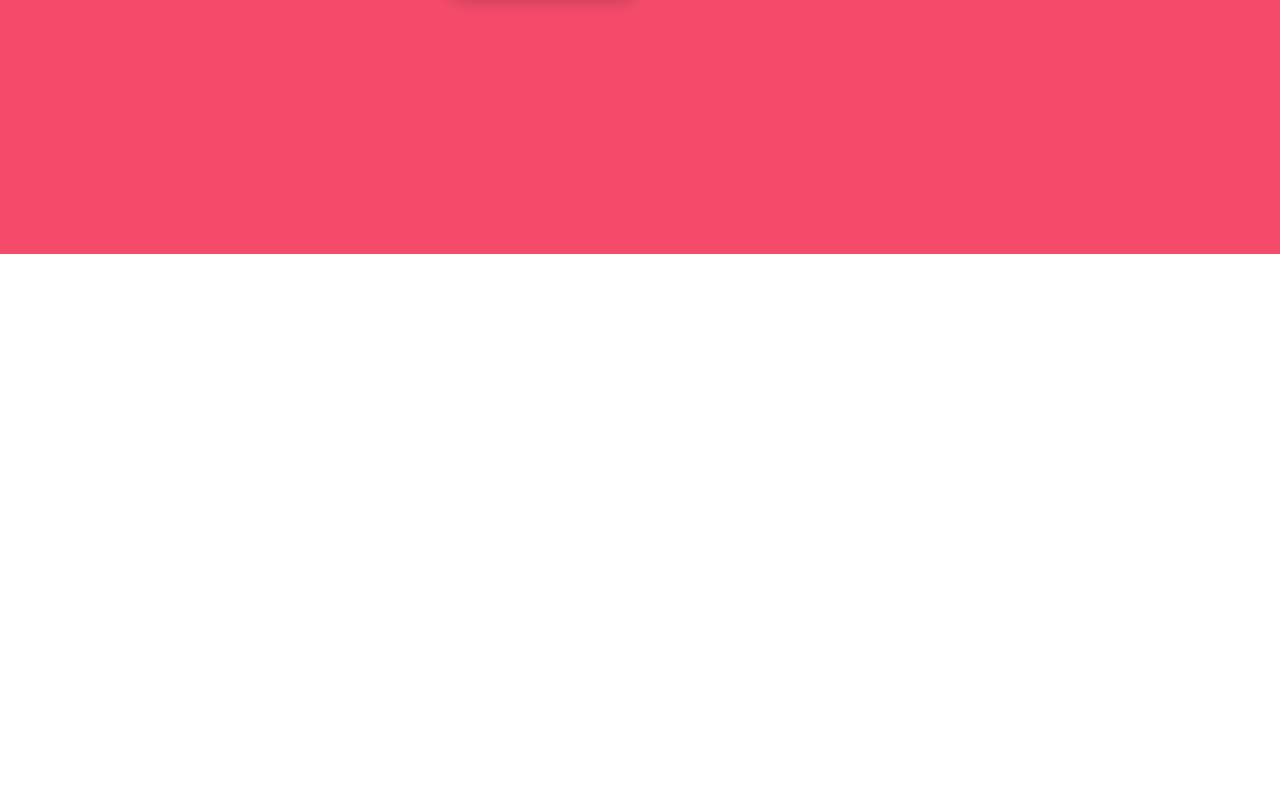
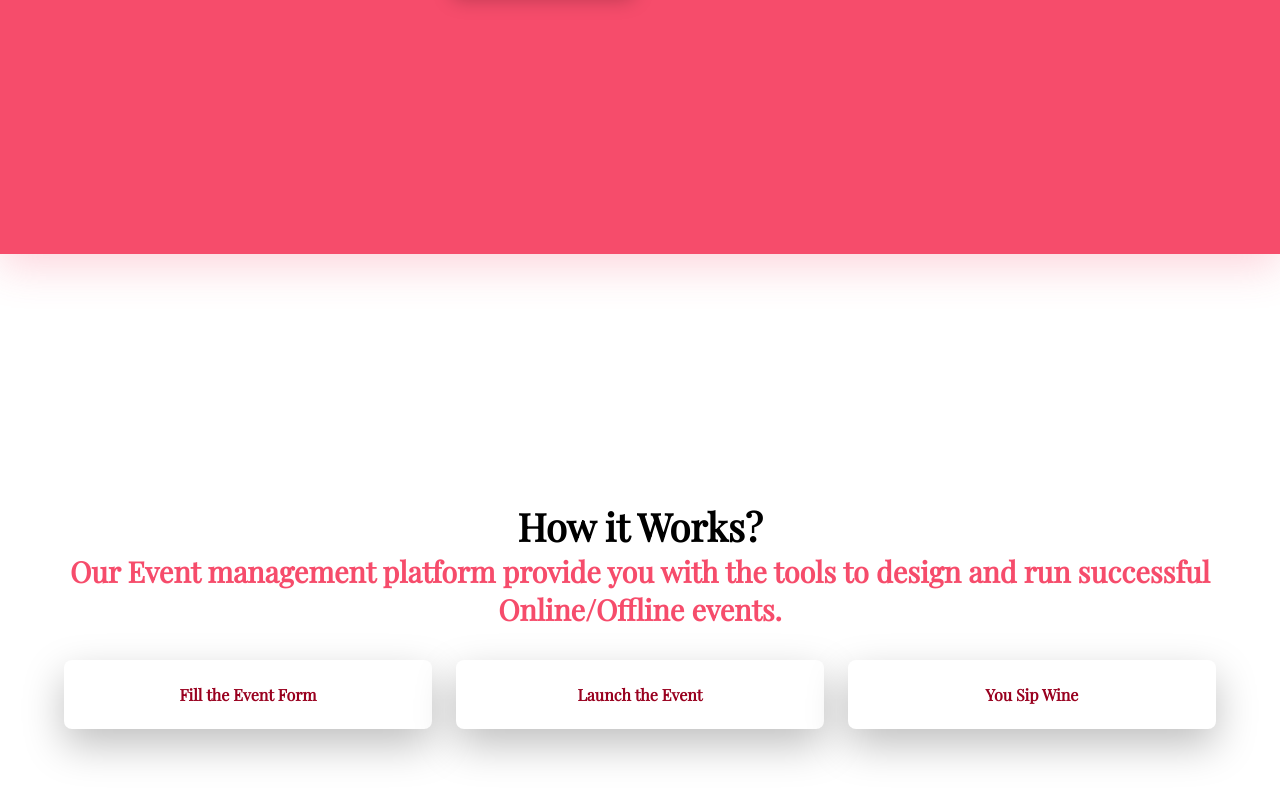
Before and after one commit to FAPractice/pandaal-website, a React (Vite) app: page / in a window 1280 px wide. Shown: the part 546-1346 px from the top of the page. Before the commit the page ends 800 px from the top, so only its background shows below. Built offline with nearby package versions, Linux system fonts and the light colour scheme.

Commit message:
Updated Flex Directions on different viewports

```diff
--- a/src/App.jsx
+++ b/src/App.jsx
@@ -2,7 +2,7 @@ import { useState } from "react";
 import Header from "./views/Header";
 import Section from "./views/Section";
 import Hero from "./views/Hero";
-import { motion } from "framer-motion";
+import Card from "./views/Card";
 
 function App() {
   const navitems = ["Home", "Contact Us", "About"].map((v, i) => (
@@ -25,6 +25,24 @@ function App() {
     <div>
       <Header navitems={navitems} brightness={brightness} animateDealy={1.3} />
       <Hero />
+      <Section gap="48px">
+        <h1>How it Works?</h1>
+        <h2>
+          Our Event management platform provide you with the tools to design and
+          run successful Online/Offline events.
+        </h2>
+        <div className="gridx3">
+          <Card>
+            <h3>Fill the Event Form</h3>
+          </Card>
+          <Card>
+            <h3>Launch the Event</h3>
+          </Card>
+          <Card>
+            <h3>You Sip Wine</h3>
+          </Card>
+        </div>
+      </Section>
     </div>
   );
 }
--- a/src/index.scss
+++ b/src/index.scss
@@ -55,11 +55,17 @@ code {
     monospace;
 }
 
-@mixin heading-styles($size) {
+@mixin heading-styles($size_desktop, $size_tablet, $size_mobile) {
   // $margin: math.div($size, 4);
 
   font-family: $serif-font;
-  font-size: $size;
+  font-size: $size_desktop;
+  @media screen and (max-width: $breakpoint-desktop) {
+    font-size: $size_tablet;
+  }
+  @media screen and (max-width: $breakpoint-tablet) {
+    font-size: $size_mobile;
+  }
 }
 
 * {
@@ -80,58 +86,17 @@ code {
   gap: 16px;
 
   h1 {
-    @include heading-styles($text-2xl);
+    @include heading-styles($text-2xl, $text-xl, $text-lg);
   }
   h2 {
-    @include heading-styles($text-lg);
+    @include heading-styles($text-lg, $text-md, $text-sm);
     color: $accent-color;
   }
 }
 
-// header {
-//   display: grid;
-//   padding: 1rem;
-//   position: fixed;
-//   top: 0px;
-//   left: 0px;
-//   right: 0px;
-//   width: 100vw;
-//   backdrop-filter: blur(1rem);
-//   color: black;
-//   transition: color 400ms ease-in;
-
-//   nav {
-//     width: clamp($breakpoint-mobile, 100%, $breakpoint-desktop);
-//     display: flex;
-//     justify-content: space-between;
-//     margin: auto;
-//     ul {
-//       width: fit-content;
-//       display: flex;
-//       height: auto;
-//       align-items: center;
-//       li {
-//         list-style-type: none;
-//         padding: 8px 24px;
-//         cursor: pointer;
-//         font-family: $serif-font;
-//         font-size: 1.2rem;
-//         transition: color 150ms ease-in-out;
-//         &:hover {
-//           color: $accent-color-light;
-//         }
-//       }
-//     }
-//   }
-
-//   &.bright {
-//     color: white;
-//   }
-// }
-
 .hero {
   background: $accent-color;
-  box-shadow: 0px 12px 40px rgba(246, 76, 107, 0.8);
+  box-shadow: 0px 12px 40px rgba(246, 76, 107, 0.24);
 
   p {
     color: white;
@@ -142,21 +107,30 @@ code {
     font-family: $serif-font;
   }
   .heading.primary {
-    font-size: 6rem;
+    font-size: $text-3xl;
     color: #ffffff;
   }
   .heading.secondary {
-    font-size: 6rem;
+    font-size: $text-3xl;
     color: $accent-color-light;
     padding-bottom: 24px;
   }
   @media screen and (max-width: $breakpoint-desktop) {
     .heading.primary {
-      font-size: 4rem;
+      font-size: $text-2xl;
     }
 
     .heading.secondary {
-      font-size: 4rem;
+      font-size: $text-2xl;
+    }
+  }
+  @media screen and (max-width: $breakpoint-tablet) {
+    .heading.primary {
+      font-size: $text-xl;
+    }
+
+    .heading.secondary {
+      font-size: $text-xl;
     }
   }
 
@@ -183,7 +157,7 @@ code {
   font-size: 1rem;
   padding: 8px 32px;
   transition: background-color 150ms ease-in, color 150ms ease-in,
-    transform 150ms ease-in;
+    transform 150ms ease-in, box-shadow 150ms ease-in;
 
   &:hover {
     background-color: $accent-color !important;
@@ -201,6 +175,7 @@ code {
       background-color: $accent-color-dark !important;
       color: white !important;
       box-shadow: $shadow-lg;
+      transform: scale(1.05);
     }
 
     &.white {
@@ -211,6 +186,7 @@ code {
         background-color: white !important;
         border: 2px solid white !important;
         color: $accent-color-text-dark !important;
+        transform: scale(1.05);
       }
     }
   }
@@ -269,20 +245,54 @@ section {
   text-align: center;
   grid-template-columns: clamp($breakpoint-mobile, 100%, $breakpoint-desktop);
   grid-template-rows: min-content auto;
-
+  padding: 2rem;
   h1 {
-    @include heading-styles($text-xl);
+    @include heading-styles($text-2xl, $text-xl, $text-lg);
   }
   h2 {
-    @include heading-styles($text-lg);
+    @include heading-styles($text-xl, $text-lg, $text-md);
     color: $accent-color;
   }
   h3 {
-    font-family: $sans-serif-font;
-    font-family: $text-md;
+    @include heading-styles($text-md, $text-sm, $text-sm);
+    color: $accent-color-text-dark;
   }
   .flex {
     display: flex;
     flex-direction: column;
   }
 }
+
+.card {
+  padding: $margin-2;
+  border-radius: $border-radius-md;
+  background-color: white;
+  box-shadow: $shadow-lg;
+}
+
+.flex-col {
+  display: flex;
+  flex-direction: column;
+  @media screen and (max-width: $breakpoint-mobile) {
+    flex-direction: row;
+  }
+}
+
+.flex-row {
+  display: flex;
+  flex-direction: row;
+  @media screen and (max-width: $breakpoint-mobile) {
+    flex-direction: column;
+  }
+}
+
+.gridx3 {
+  display: grid;
+  grid-template-columns: 1fr 1fr 1fr;
+  padding: 2rem;
+  gap: $margin-2;
+  @media screen and (max-width: $breakpoint-mobile) {
+    grid-template-columns: auto;
+    grid-template-rows: 1fr 1fr 1fr;
+  }
+}
--- /dev/null
+++ b/src/views/Card.jsx
@@ -0,0 +1,8 @@
+import React from "react";
+import { motion } from "framer-motion";
+
+const Card = ({ children }) => {
+  return <motion.div className="card">{children}</motion.div>;
+};
+
+export default Card;
--- a/src/views/Section.jsx
+++ b/src/views/Section.jsx
@@ -1,25 +1,13 @@
 import { motion } from "framer-motion";
 
-const Section = ({
-  style,
-  className,
-  children,
-  animate,
-  transition,
-  heading,
-  subheading,
-  headline,
-}) => {
+const Section = ({ style, className, children, animate, transition, gap }) => {
   return (
     <motion.section
-      style={{ ...style }}
+      style={{ gap: gap, ...style }}
       className={className}
       animate={animate}
       transition={transition}
     >
-      <h1>{heading}</h1>
-      <h2>{subheading}</h2>
-      <h3>{headline}</h3>
       <div className="flex">{children}</div>
     </motion.section>
   );
```
